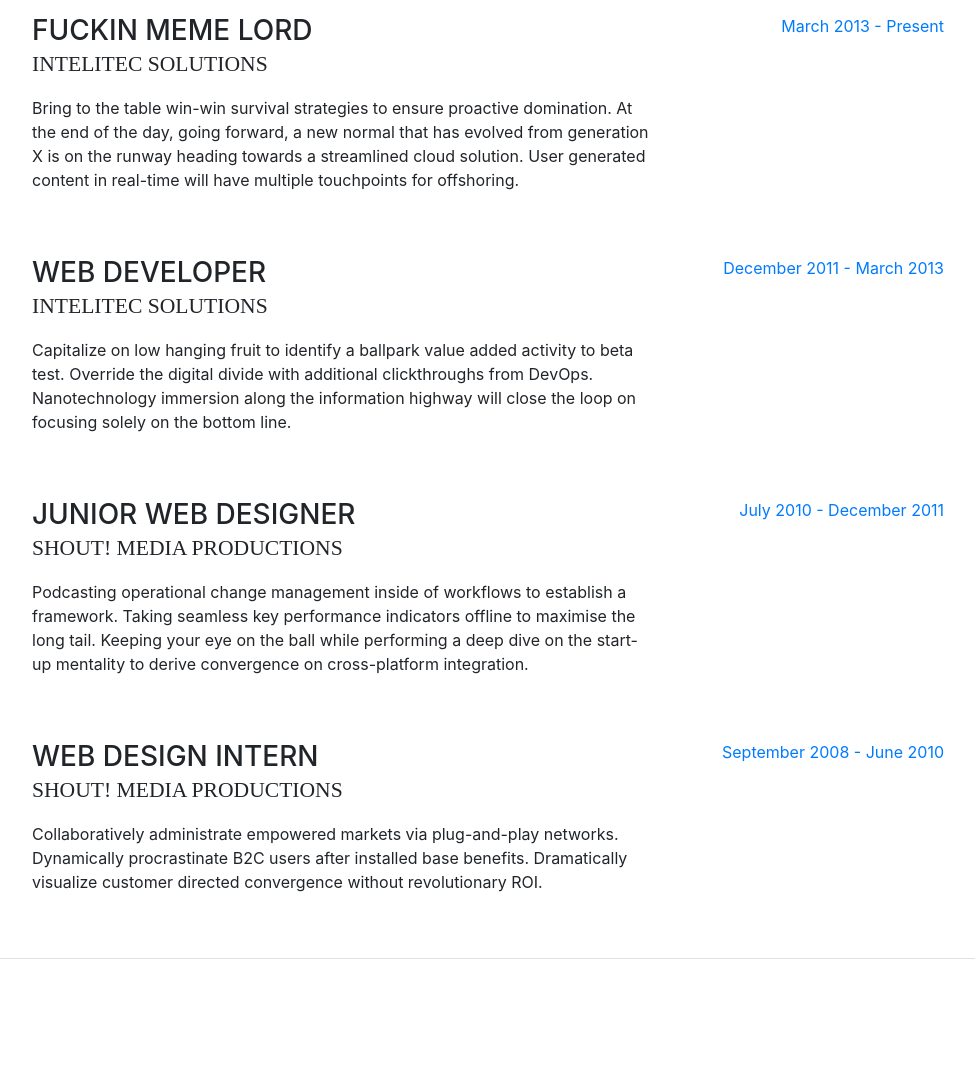
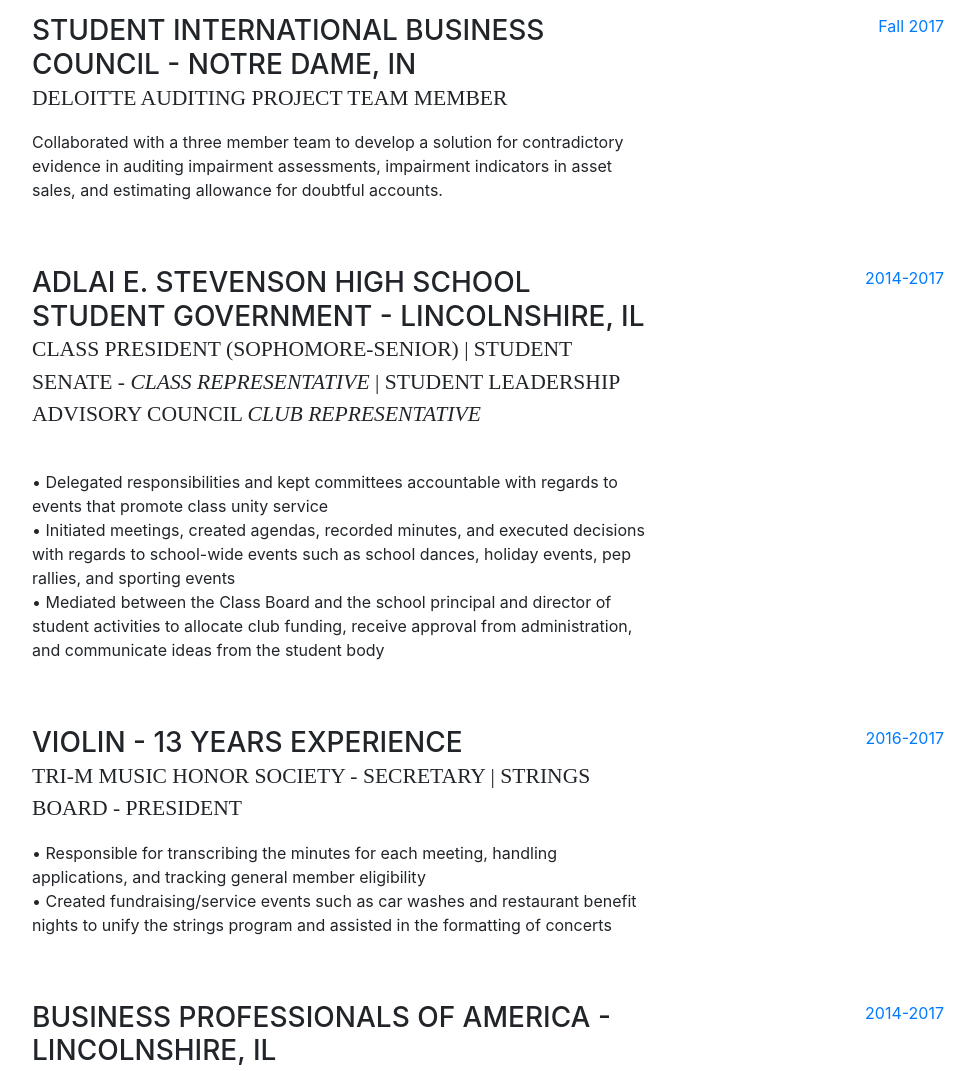
Before and after one commit to MattSCabrera/MattSCabrera, a website with bundled scripts: page index.html in a window 1280 px wide. Shown: the part 920-1991 px from the top of the page, without its empty margins (288-1263 px from the left). Built offline with nearby package versions, Linux system fonts and the light colour scheme; a web font is replaced by a local one.

Commit message:
updated experience

```diff
--- a/index.html
+++ b/index.html
@@ -114,45 +114,52 @@
 
           <div class="resume-item d-flex flex-column flex-md-row mb-5">
             <div class="resume-content mr-auto">
-              <h3 class="mb-0">Fuckin Meme Lord</h3>
-              <div class="subheading mb-3">Intelitec Solutions</div>
-              <p>Bring to the table win-win survival strategies to ensure proactive domination. At the end of the day, going forward, a new normal that has evolved from generation X is on the runway heading towards a streamlined cloud solution. User generated content in real-time will have multiple touchpoints for offshoring.</p>
+              <h3 class="mb-0">Student International Business Council - Notre Dame, IN</h3>
+              <div class="subheading mb-3">Deloitte Auditing Project Team Member</div>
+              <p>Collaborated with a three member team to develop a solution for contradictory evidence in auditing impairment assessments,
+impairment indicators in asset sales, and estimating allowance for doubtful accounts.</p>
             </div>
             <div class="resume-date text-md-right">
-              <span class="text-primary">March 2013 - Present</span>
+              <span class="text-primary">Fall 2017</span>
             </div>
           </div>
 
           <div class="resume-item d-flex flex-column flex-md-row mb-5">
             <div class="resume-content mr-auto">
-              <h3 class="mb-0">Web Developer</h3>
-              <div class="subheading mb-3">Intelitec Solutions</div>
-              <p>Capitalize on low hanging fruit to identify a ballpark value added activity to beta test. Override the digital divide with additional clickthroughs from DevOps. Nanotechnology immersion along the information highway will close the loop on focusing solely on the bottom line.</p>
+              <h3 class="mb-0">Adlai E. Stevenson High School Student Government - Lincolnshire, IL</h3>
+              <div class="subheading mb-3">Class President (Sophomore-Senior) | Student Senate - <i> Class Representative </i> | Student Leadership Advisory Council <i> Club Representative</i></div>
+              <p><br>• Delegated responsibilities and kept committees accountable with regards to events that promote class unity service<br>
+• Initiated meetings, created agendas, recorded minutes, and executed decisions with regards to school-wide events such as
+school dances, holiday events, pep rallies, and sporting events<br>
+• Mediated between the Class Board and the school principal and director of student activities to allocate club funding, receive
+approval from administration, and communicate ideas from the student body</p>
             </div>
             <div class="resume-date text-md-right">
-              <span class="text-primary">December 2011 - March 2013</span>
+              <span class="text-primary">2014-2017</span>
             </div>
           </div>
 
           <div class="resume-item d-flex flex-column flex-md-row mb-5">
             <div class="resume-content mr-auto">
-              <h3 class="mb-0">Junior Web Designer</h3>
-              <div class="subheading mb-3">Shout! Media Productions</div>
-              <p>Podcasting operational change management inside of workflows to establish a framework. Taking seamless key performance indicators offline to maximise the long tail. Keeping your eye on the ball while performing a deep dive on the start-up mentality to derive convergence on cross-platform integration.</p>
+              <h3 class="mb-0">Violin - 13 Years Experience</h3>
+              <div class="subheading mb-3">Tri-M Music Honor Society - Secretary | Strings Board - President</div>
+              <p>• Responsible for transcribing the minutes for each meeting, handling applications, and tracking general member eligibility<br> • Created fundraising/service events such as car washes and restaurant benefit nights to unify the strings program and assisted in the formatting of concerts</p>
             </div>
             <div class="resume-date text-md-right">
-              <span class="text-primary">July 2010 - December 2011</span>
+              <span class="text-primary">2016-2017</span>
             </div>
           </div>
 
           <div class="resume-item d-flex flex-column flex-md-row">
             <div class="resume-content mr-auto">
-              <h3 class="mb-0">Web Design Intern</h3>
+              <h3 class="mb-0">Business Professionals of America - Lincolnshire, IL</h3>
               <div class="subheading mb-3">Shout! Media Productions</div>
-              <p>Collaboratively administrate empowered markets via plug-and-play networks. Dynamically procrastinate B2C users after installed base benefits. Dramatically visualize customer directed convergence without revolutionary ROI.</p>
+              <p>• National Leadership Conference Finalist (Top 10 in Fundamental Accounting | Anaheim, 2015)<br>
+• National Qualifier (Human Resources, Fundamental Word Processing | Oak Brook 2015, 2017)
+</p>
             </div>
             <div class="resume-date text-md-right">
-              <span class="text-primary">September 2008 - June 2010</span>
+              <span class="text-primary">2014-2017</span>
             </div>
           </div>
 
```
